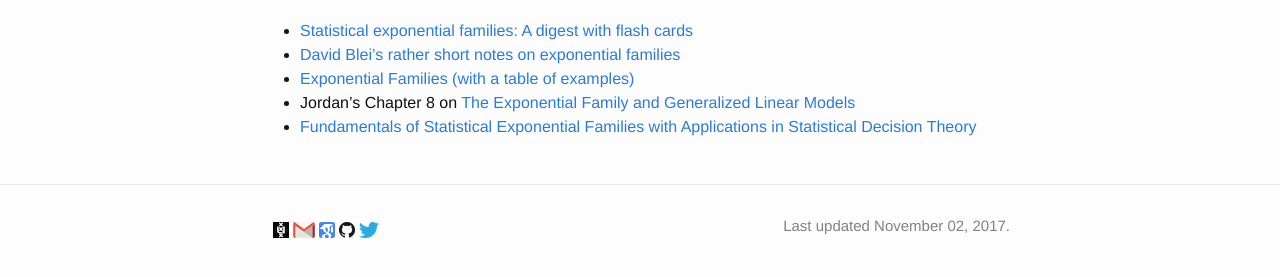
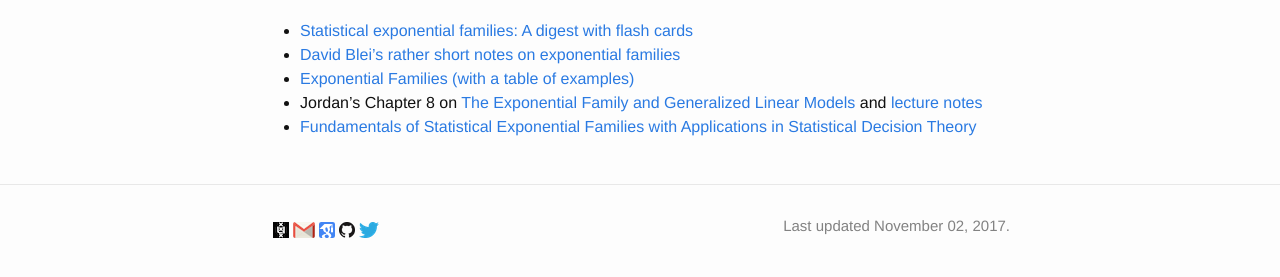
Before and after one commit to wilkeraziz/oldsite, a Jekyll site: the page built from pages/stat.markdown, in a window 1280 px wide. Shown: the part 262-539 px from the top of the page. Built offline with Jekyll 4.4.1, drawn with Linux system fonts in a browser that asks for light colours.

Commit message:
Jordan's lecture notes on exp-families

```diff
--- a/pages/stat.markdown
+++ b/pages/stat.markdown
@@ -15,5 +15,5 @@ Here I am starting to collect some papers from statistics with no particular pur
 * [Statistical exponential families: A digest with flash cards](https://arxiv.org/pdf/0911.4863.pdf)
 * [David Blei's rather short notes on exponential families](https://www.cs.princeton.edu/courses/archive/fall11/cos597C/lectures/exponential-families.pdf)
 * [Exponential Families (with a table of examples)](http://www2.stat.duke.edu/courses/Spring11/sta114/lec/expofam.pdf)
-* Jordan's Chapter 8 on [The Exponential Family and Generalized Linear Models](https://projecteuclid.org/download/pdf_1/euclid.aoms/1177704466)
+* Jordan's Chapter 8 on [The Exponential Family and Generalized Linear Models](https://www.stat.berkeley.edu/~mjwain/Fall2012_Stat241a/reader_ch8.pdf) and [lecture notes](https://people.eecs.berkeley.edu/~jordan/courses/281A-fall04/lectures/lec-10-7.ps)
 * [Fundamentals of Statistical Exponential Families with Applications in Statistical Decision Theory](https://www.jstor.org/stable/4355554)
```
